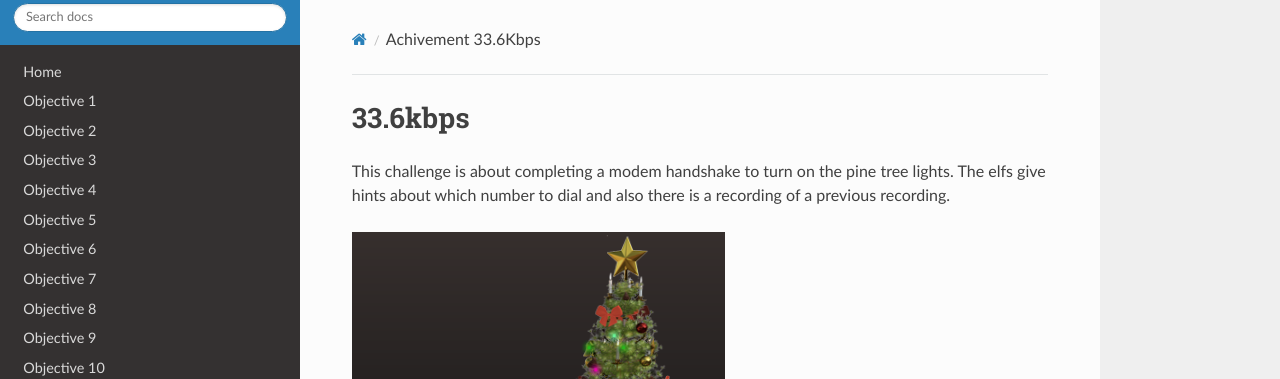
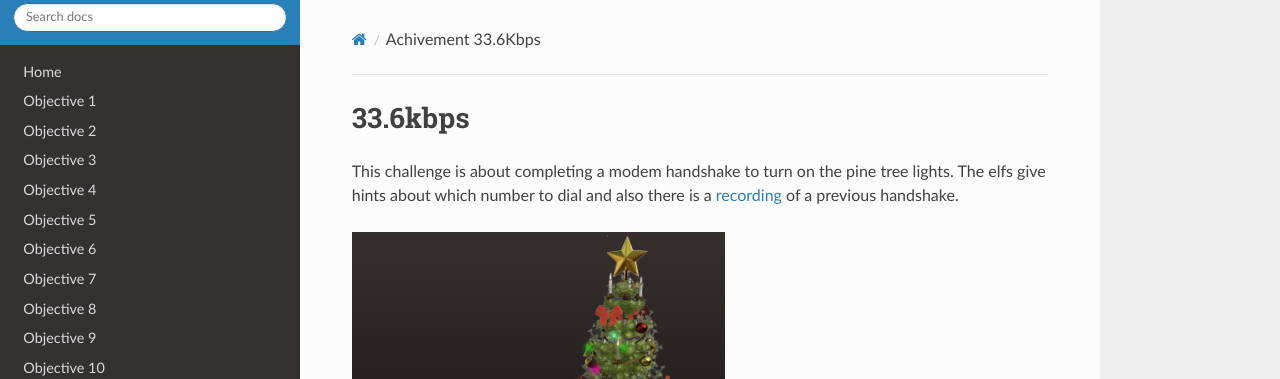
Before and after one commit to spartantri/kringle2020, an MkDocs documentation site: the page built from docs/achivements/A-33.6kbps/A-33.6kbps.md, in a window 1280 px wide and 900 px high. Shown: the top 379 px of the window. Built offline with MkDocs 1.6.1, drawn with Linux system fonts in a browser that asks for light colours; nearby versions of some CDN libraries.

Commit message:
Added 33.6 ogg audio file

```diff
--- a/docs/achivements/A-33.6kbps/A-33.6kbps.md
+++ b/docs/achivements/A-33.6kbps/A-33.6kbps.md
@@ -1,5 +1,5 @@
 # 33.6kbps
-This challenge is about completing a modem handshake to turn on the pine tree lights. The elfs give hints about which number to dial and also there is a recording of a previous recording.
+This challenge is about completing a modem handshake to turn on the pine tree lights. The elfs give hints about which number to dial and also there is a [recording](Dial_up_modem_noises.ogg) of a previous handshake.
 
 ![Access](A-33.6kbps-access.png)
 
```
Also changed, not shown: site/achivements/A-33.6kbps/A-33.6kbps/index.html, site/index.html, site/print_page/index.html, site/search/search_index.json, 3 other files.
